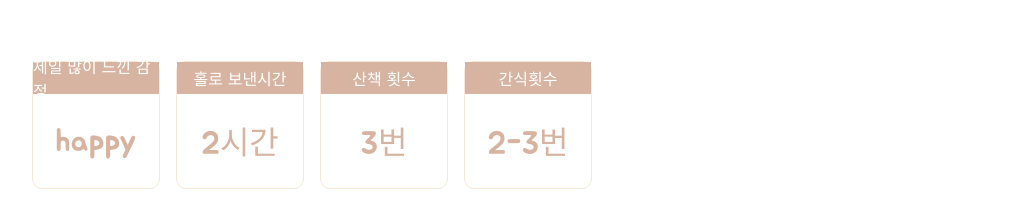
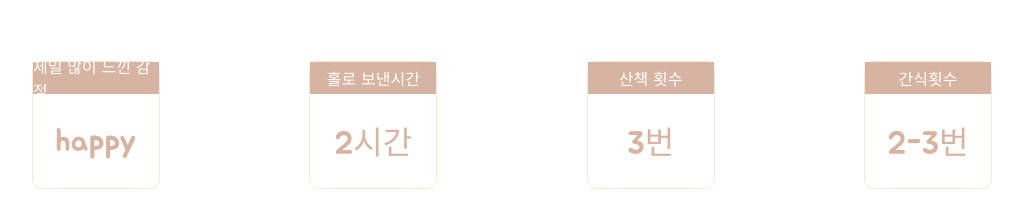
Before and after one commit to CreamDeLaCream/creme-client, a React (Create React App) app: page /analysis in a window 1280 px wide. Shown: the part 1596-1814 px from the top of the page, without its empty margins (128-1151 px from the left). Built offline with nearby package versions, Linux system fonts and the light colour scheme; no server answers; a web font is replaced by a local one.

Commit message:
[#69] style : dogdataset 수정

```diff
--- a/src/pages/MyPet/DogDataSet.js
+++ b/src/pages/MyPet/DogDataSet.js
@@ -63,10 +63,9 @@ const DogDataSet = () => {
 const DogDataInfo = styled.div`
   width: 8rem;
   height: 8rem;
-  margin-right: 1rem;
+  // margin-right: 1rem;
   display: flex;
   flex-direction: column;
-  justify-content: center;
   background-color: var(--white);
   border: 1px solid var(--cream);
   border-radius: 10px;
@@ -106,6 +105,7 @@ const ImageItems = styled.div`
 
 const DogDataSeciton = styled.div`
   display: flex;
+  justify-content: space-between;
 `;
 
 export default DogDataSet;
--- a/src/pages/MyPet/MypetCard.js
+++ b/src/pages/MyPet/MypetCard.js
@@ -3,7 +3,7 @@ import styled from 'styled-components';
 
 // components
 import { Keyword } from '../../common/components';
-import { Button } from '../../common/components';
+import { Button, Grid } from '../../common/components';
 import { MyPetImages } from './MyPetImages';
 import PetListButton from './PetListButton';
 
@@ -23,7 +23,9 @@ export const MypetCard = ({
     <MyPetWrapper>
       {modalOpen && (
         <Modal width="40rem" height="35rem" setOpenModal={setModalOpen}>
-          <DogDataSet />
+          <Grid display="flex" justifyContent="center">
+            <DogDataSet />
+          </Grid>
         </Modal>
       )}
       <PetListButton
```
